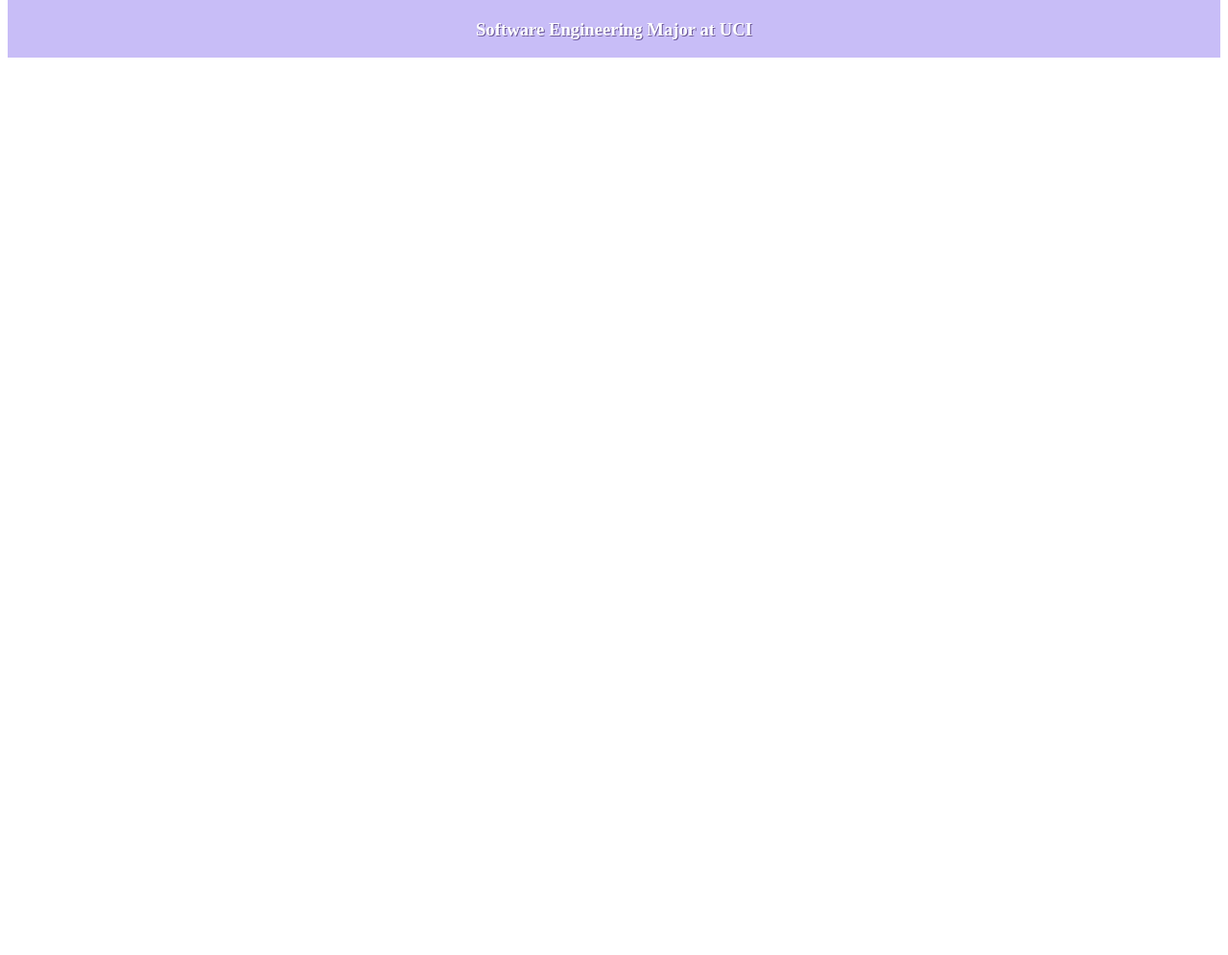
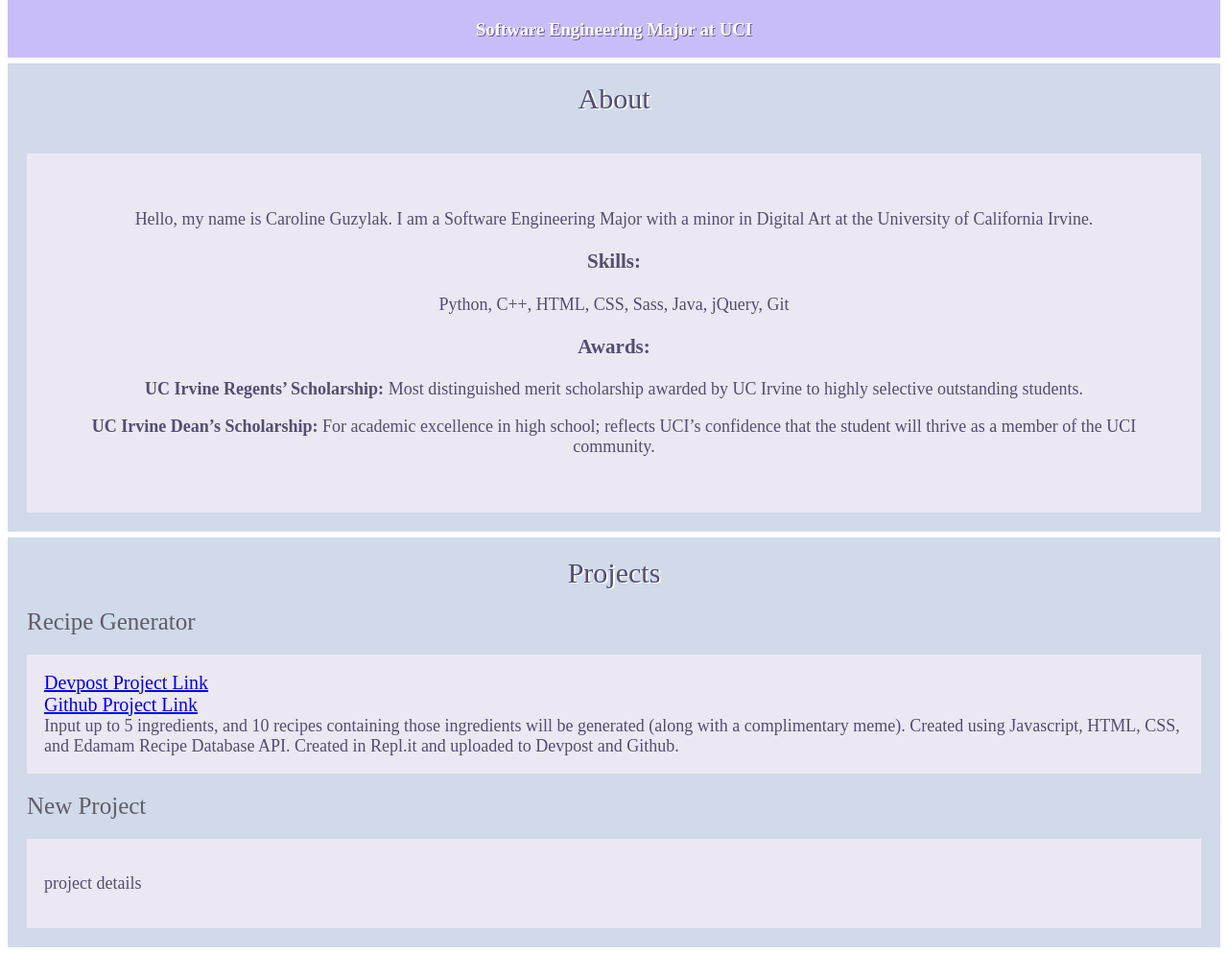
Before and after one commit to carolineguzylak/PortfolioSite, a website: page index.html in a window 1280 px wide. Shown: the part 563-1558 px from the top of the page at 96% size. Before the commit the page ends 800 px from the top, so only its background shows below. Drawn offline with Linux system fonts and the light colour scheme.

Commit message:
added about and projects section.

```diff
--- a/index.html
+++ b/index.html
@@ -26,8 +26,7 @@
             </div>
         </div>
 
-        <div class="divider">
-        </div>
+        <div class="divider"></div>
 
         <div class="header">
             <div class="name">
@@ -43,7 +42,82 @@
 
         </div>
 
-        <div ></div>
+        <div class="divider"></div>
+
+        <div id="aboutSection">
+            <div class="title">
+                About
+            </div>
+            <div class="descriptionBox" id="aboutDescription">
+                <p>
+                    Hello, my name is Caroline Guzylak.
+                    I am a Software Engineering Major
+                    with a minor in Digital Art at the University
+                    of California Irvine.
+                </p>
+                <h3 id="skills">
+                    Skills:
+                </h3>
+                <p>
+                    Python, C++, HTML, CSS, Sass, Java, jQuery, Git
+                </p>
+                <h3 id="awards">
+                    Awards:
+                </h3>
+                <p>
+                    <span class="awardTitle">UC Irvine Regents’ Scholarship:</span> Most distinguished merit scholarship awarded by UC Irvine to highly selective outstanding students.
+                </p>
+                <p>
+                    <span class="awardTitle">UC Irvine Dean’s Scholarship:</span> For academic excellence in high school; reflects UCI’s confidence that the student will thrive as a member of the
+                    UCI community.
+                </p>
+            </div>
+        </div>
+
+        <div class="divider"></div>
+
+        <div id="projectsSection">
+
+            <div class="title">
+                Projects
+            </div>
+
+            <div id="recipeGenerator" class="project">
+                <div id="rgTitle" class="projectTitle">
+                    Recipe Generator
+                </div>
+                <div class="descriptionBox">
+                    <div id="devpostLink" class="projectLink">
+                        <a href="https://devpost.com/software/we-have-food-at-home">
+                        Devpost Project Link</a>
+                    </div>
+                    <div id="githubLink" class="projectLink">
+                        <a href="https://github.com/carolineguzylak/Recipe-Generator-Zothacks-2021">
+                        Github Project Link</a>
+                    </div>
+                    <div>
+                        Input up to 5 ingredients, and 10 recipes
+                        containing those ingredients will be generated
+                        (along with a complimentary meme).
+                        Created using Javascript, HTML, CSS, and Edamam Recipe Database
+                        API.
+                        Created in Repl.it and uploaded to Devpost and Github.
+                    </div>
+                </div>
+            </div>
+
+            <div id="newProject" class="project">
+                <div class="projectTitle">
+                    New Project
+                </div>
+                <div class="projectDetails">
+                    <p>
+                        project details
+                    </p>
+                </div>
+            </div>
+
+        </div>
 
         <script src="javascript.js"></script>
 
--- a/sass/style.scss
+++ b/sass/style.scss
@@ -4,6 +4,9 @@
     --buttonColor: rgb(220, 200, 223);
     --buttonShadow: rgb(165, 135, 172);
     --mainText: rgb(83, 77, 116);
+    --topBarColor: rgb(208, 218, 233);
+    --headerColor: rgb(200, 189, 247);
+    --projDetailsBack:rgb(236, 232, 243);
 }
 
 *{
@@ -16,7 +19,7 @@
     flex-direction:row;
     justify-content:space-around;
     align-items:center;
-    background-color:rgb(208, 218, 233);
+    background-color:var(--topBarColor);
     padding:30px;
     color:var(--mainText);
     text-shadow: 3px 1px #efeaf7;
@@ -96,7 +99,7 @@
     display:flex;
     flex-direction:column;
     text-align:center;
-    background-color:rgb(200, 189, 247);
+    background-color:var(--headerColor);
     .name{
         color:white;
         font-size:25px;
@@ -112,3 +115,66 @@
         border-radius:50%;
     }
 }
+
+.title{
+    color:var(--mainText);
+        text-align:center;
+        font-size:30px;
+        text-shadow: 2px 1px white;
+        padding:20px;
+}
+
+.descriptionBox{
+    background-color:var(--projDetailsBack);
+    border: solid 20px var(--topBarColor);
+    border-radius:5px;
+    font-size:18px;
+    color: var(--mainText);
+    padding: 18px;
+}
+
+#aboutSection{
+    background-color:var(--topBarColor);
+    #aboutDescription{
+        text-align:center;
+        padding:40px;
+
+        .awardTitle{
+            font-weight:bold;
+        }
+    }
+}
+
+#projectsSection{
+
+    background-color:var(--topBarColor);
+    .project{
+        display:grid;
+        .projectTitle{
+            padding-left:20px;
+            color: rgb(96, 93, 104);
+            font-size:25px;
+        }
+        .projectLink{
+            font-size:20px;
+            a:hover{
+                color:rgb(164, 202, 164);
+                font-size:23px;
+            }
+            a:active{
+                color:rgb(220, 156, 226);
+            }
+        }
+        .projectDetails{
+            background-color:var(--projDetailsBack);
+            border: solid 20px var(--topBarColor);
+            border-radius:5px;
+            font-size:18px;
+            color: var(--mainText);
+            padding: 18px;
+        }
+    }
+
+
+
+}
```
Also changed, not shown: css/style.css.
